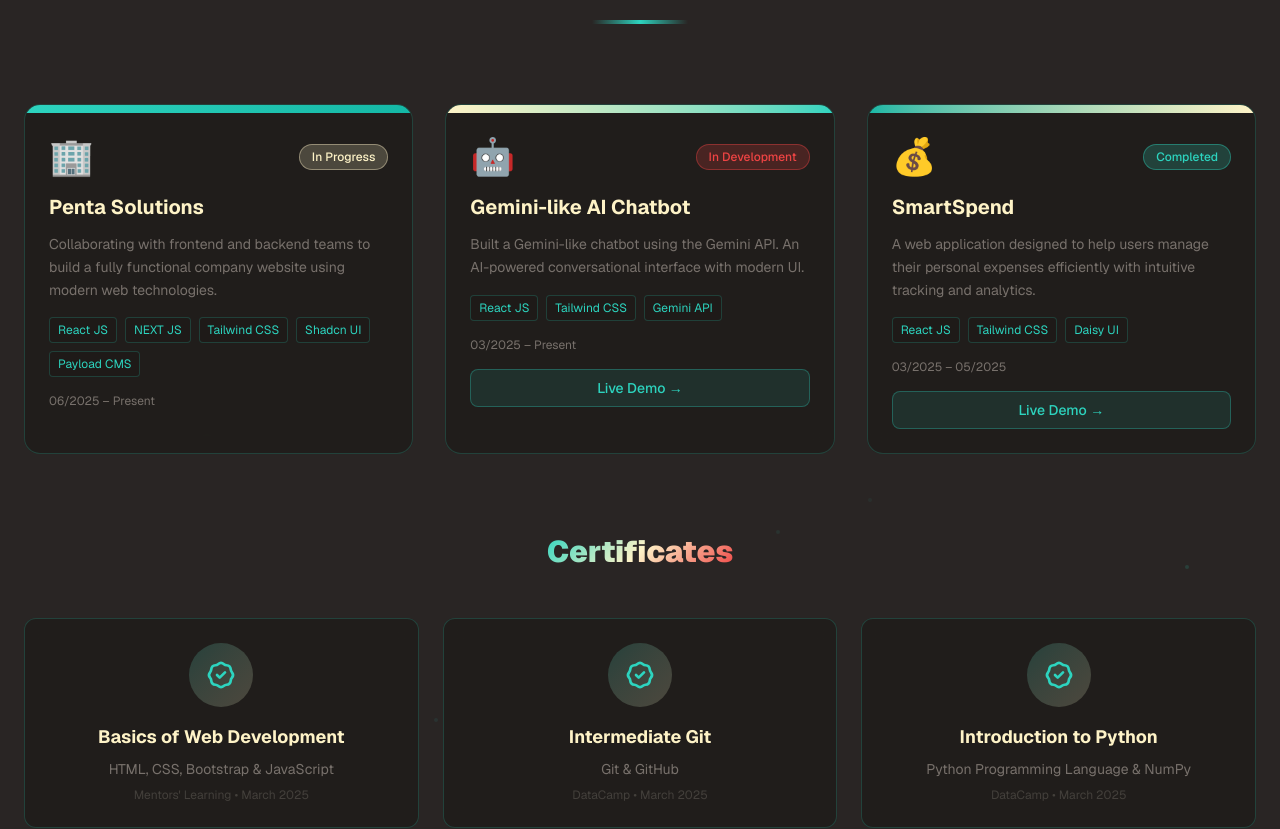
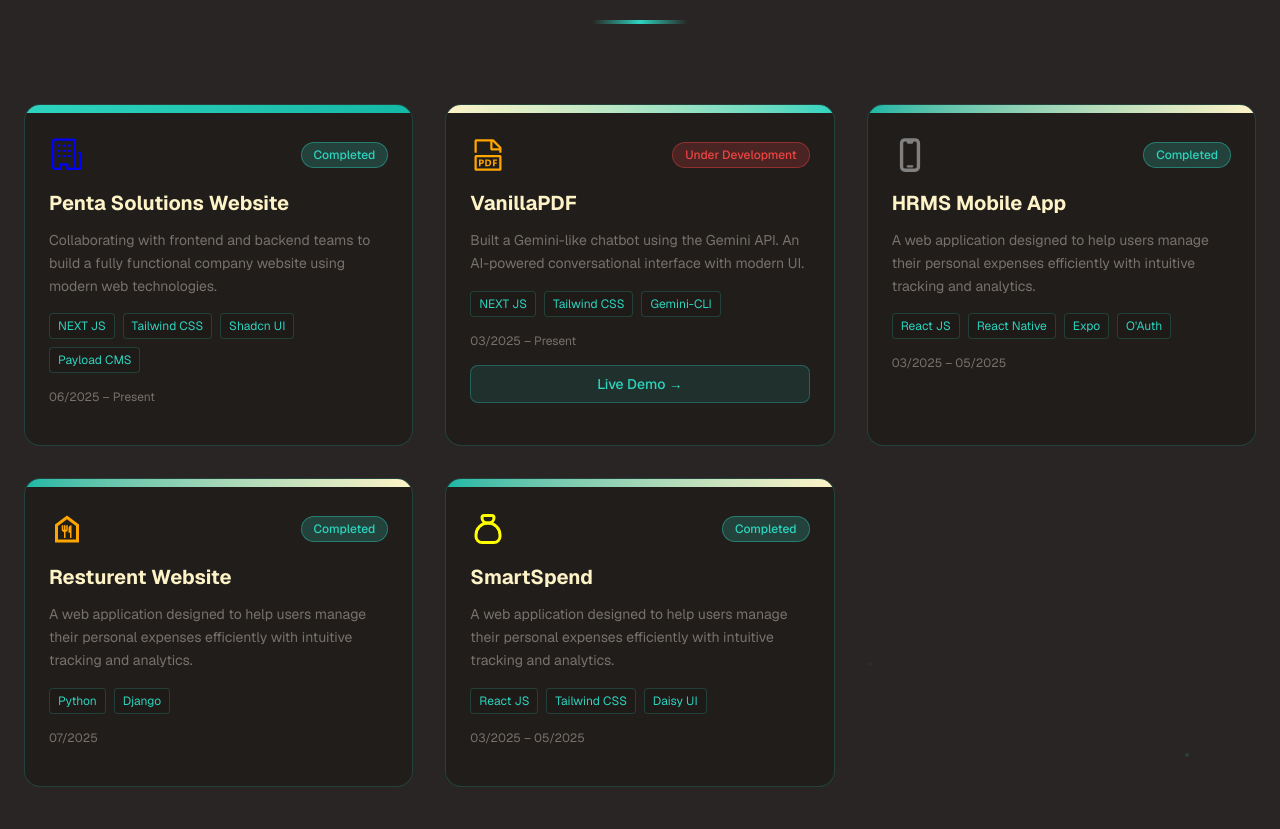
Before and after one commit to bishaldebroy007/portfolio-bishal-aot-theme, a Next.js app: page / in a window 1280 px wide. Shown: the part 5940-6769 px from the top of the page. Built offline with nearby package versions, Linux system fonts and the light colour scheme.

Commit message:
update: the project section

```diff
--- a/components/Projects.tsx
+++ b/components/Projects.tsx
@@ -1,7 +1,12 @@
-'use client';
+"use client";
 
-import { motion, useInView } from 'framer-motion';
-import { useRef, useState, useEffect } from 'react';
+import { motion, useInView } from "framer-motion";
+import { useRef, useState, useEffect } from "react";
+import { GoOrganization } from "react-icons/go";
+import { VscFilePdf } from "react-icons/vsc";
+import { TbMoneybag } from "react-icons/tb";
+import { HiDevicePhoneMobile } from "react-icons/hi2";
+import { MdOutlineFoodBank } from "react-icons/md";
 
 interface Particle {
   left: number;
@@ -12,63 +17,82 @@ interface Particle {
 
 const projects = [
   {
-    title: 'Penta Solutions',
+    title: "Penta Solutions Website",
     description:
-      'Collaborating with frontend and backend teams to build a fully functional company website using modern web technologies.',
-    tech: ['React JS', 'NEXT JS', 'Tailwind CSS', 'Shadcn UI', 'Payload CMS'],
-    period: '06/2025 – Present',
-    status: 'In Progress',
-    icon: '🏢',
-    color: 'from-aot-green to-aot-green-dim',
+      "Collaborating with frontend and backend teams to build a fully functional company website using modern web technologies.",
+    tech: ["NEXT JS", "Tailwind CSS", "Shadcn UI", "Payload CMS"],
+    period: "06/2025 – Present",
+    status: "Completed",
+    icon: <GoOrganization color="blue" />, // Building Icon
+    color: "from-aot-green to-aot-green-dim",
   },
   {
-    title: 'Gemini-like AI Chatbot',
+    title: "VanillaPDF",
     description:
-      'Built a Gemini-like chatbot using the Gemini API. An AI-powered conversational interface with modern UI.',
-    tech: ['React JS', 'Tailwind CSS', 'Gemini API'],
-    period: '03/2025 – Present',
-    status: 'In Development',
-    icon: '🤖',
-    color: 'from-aot-cream to-aot-green',
-    live: '#',
+      "Built a Gemini-like chatbot using the Gemini API. An AI-powered conversational interface with modern UI.",
+    tech: ["NEXT JS", "Tailwind CSS", "Gemini-CLI"],
+    period: "03/2025 – Present",
+    status: "Under Development",
+    icon: <VscFilePdf color="orange" />, // PDF Icon
+    color: "from-aot-cream to-aot-green",
+    live: "https://vanillapdf.netlify.app/",
   },
   {
-    title: 'SmartSpend',
+    title: "HRMS Mobile App",
     description:
-      'A web application designed to help users manage their personal expenses efficiently with intuitive tracking and analytics.',
-    tech: ['React JS', 'Tailwind CSS', 'Daisy UI'],
-    period: '03/2025 – 05/2025',
-    status: 'Completed',
-    icon: '💰',
-    color: 'from-aot-green-dim to-aot-cream',
-    live: '#',
+      "A web application designed to help users manage their personal expenses efficiently with intuitive tracking and analytics.",
+    tech: ["React JS", "React Native", "Expo", "O'Auth"],
+    period: "03/2025 – 05/2025",
+    status: "Completed",
+    icon: <HiDevicePhoneMobile color="gray" />, // Money Icon
+    color: "from-aot-green-dim to-aot-cream",
+  },
+  {
+    title: "Resturent Website",
+    description:
+      "A web application designed to help users manage their personal expenses efficiently with intuitive tracking and analytics.",
+    tech: ["Python", "Django"],
+    period: "07/2025",
+    status: "Completed",
+    icon: <MdOutlineFoodBank color="orange" />, // Money Icon
+    color: "from-aot-green-dim to-aot-cream",
+  },
+  {
+    title: "SmartSpend",
+    description:
+      "A web application designed to help users manage their personal expenses efficiently with intuitive tracking and analytics.",
+    tech: ["React JS", "Tailwind CSS", "Daisy UI"],
+    period: "03/2025 – 05/2025",
+    status: "Completed",
+    icon: <TbMoneybag color="yellow" />,
+    color: "from-aot-green-dim to-aot-cream",
   },
 ];
 
 const certificates = [
   {
-    title: 'Basics of Web Development',
-    description: 'HTML, CSS, Bootstrap & JavaScript',
+    title: "Basics of Web Development",
+    description: "HTML, CSS, Bootstrap & JavaScript",
     issuer: "Mentors' Learning",
-    date: 'March 2025',
+    date: "March 2025",
   },
   {
-    title: 'Intermediate Git',
-    description: 'Git & GitHub',
-    issuer: 'DataCamp',
-    date: 'March 2025',
+    title: "Intermediate Git",
+    description: "Git & GitHub",
+    issuer: "DataCamp",
+    date: "March 2025",
   },
   {
-    title: 'Introduction to Python',
-    description: 'Python Programming Language & NumPy',
-    issuer: 'DataCamp',
-    date: 'March 2025',
+    title: "Introduction to Python",
+    description: "Python Programming Language & NumPy",
+    issuer: "DataCamp",
+    date: "March 2025",
   },
 ];
 
 export default function Projects() {
   const ref = useRef(null);
-  const isInView = useInView(ref, { once: true, margin: '-100px' });
+  const isInView = useInView(ref, { once: true, margin: "-100px" });
   const [mounted, setMounted] = useState(false);
   const [particles, setParticles] = useState<Particle[]>([]);
 
@@ -80,12 +104,16 @@ export default function Projects() {
         top: Math.random() * 100,
         delay: Math.random() * 2,
         duration: 3 + Math.random() * 2,
-      }))
+      })),
     );
   }, []);
 
   return (
-    <section id="projects" className="relative py-32 bg-aot-steel overflow-hidden" ref={ref}>
+    <section
+      id="projects"
+      className="relative py-32 bg-aot-steel overflow-hidden"
+      ref={ref}
+    >
       {/* Animated Background */}
       <div className="absolute inset-0">
         {mounted &&
@@ -104,7 +132,7 @@ export default function Projects() {
               transition={{
                 duration: particle.duration,
                 repeat: Infinity,
-                ease: 'easeInOut',
+                ease: "easeInOut",
                 delay: particle.delay,
               }}
             />
@@ -130,11 +158,11 @@ export default function Projects() {
             </span>
           </motion.div>
           <h2 className="text-4xl md:text-6xl font-black mb-6">
-            <span className="gradient-text">Projects</span>{' '}
+            <span className="gradient-text">Projects</span>{" "}
             <span className="text-aot-cream">& Certificates</span>
           </h2>
           <motion.div
-            className="w-24 h-1 bg-gradient-to-r from-transparent via-aot-green to-transparent mx-auto"
+            className="w-24 h-1 bg-linear-to-r from-transparent via-aot-green to-transparent mx-auto"
             initial={{ scaleX: 0 }}
             animate={isInView ? { scaleX: 1 } : {}}
             transition={{ duration: 0.8, delay: 0.4 }}
@@ -151,10 +179,10 @@ export default function Projects() {
               transition={{ duration: 0.8, delay: index * 0.15 }}
               whileHover={{ scale: 1.05, y: -10 }}
               className="glass-card rounded-2xl overflow-hidden group relative"
-              style={{ perspective: '1000px' }}
+              style={{ perspective: "1000px" }}
             >
               {/* Card Header */}
-              <div className={`h-2 bg-gradient-to-r ${project.color}`} />
+              <div className={`h-2 bg-linear-to-r ${project.color}`} />
 
               <div className="p-6">
                 {/* Icon & Status */}
@@ -168,11 +196,11 @@ export default function Projects() {
                   </motion.div>
                   <span
                     className={`px-3 py-1 rounded-full text-xs font-medium ${
-                      project.status === 'Completed'
-                        ? 'bg-aot-green/20 text-aot-green border border-aot-green/40'
-                        : project.status === 'In Progress'
-                        ? 'bg-aot-cream/20 text-aot-cream border border-aot-cream/40'
-                        : 'bg-aot-red/20 text-aot-red border border-aot-red/40'
+                      project.status === "Completed"
+                        ? "bg-aot-green/20 text-aot-green border border-aot-green/40"
+                        : project.status === "In Progress"
+                          ? "bg-aot-cream/20 text-aot-cream border border-aot-cream/40"
+                          : "bg-aot-red/20 text-aot-red border border-aot-red/40"
                     }`}
                   >
                     {project.status}
@@ -183,7 +211,9 @@ export default function Projects() {
                 <h3 className="text-xl font-bold text-aot-cream mb-3 group-hover:text-aot-green transition-colors">
                   {project.title}
                 </h3>
-                <p className="text-sm text-aot-smoke mb-4 leading-relaxed">{project.description}</p>
+                <p className="text-sm text-aot-smoke mb-4 leading-relaxed">
+                  {project.description}
+                </p>
 
                 {/* Tech Stack */}
                 <div className="flex flex-wrap gap-2 mb-4">
@@ -201,7 +231,9 @@ export default function Projects() {
                 </div>
 
                 {/* Period */}
-                <div className="text-xs text-aot-smoke mb-4">{project.period}</div>
+                <div className="text-xs text-aot-smoke mb-4">
+                  {project.period}
+                </div>
 
                 {/* Action Buttons */}
                 <div className="flex gap-2">
@@ -222,7 +254,7 @@ export default function Projects() {
 
               {/* Hover Glow Effect */}
               <motion.div
-                className={`absolute inset-0 bg-gradient-to-br ${project.color} opacity-0 group-hover:opacity-10 transition-opacity duration-300 pointer-events-none`}
+                className={`absolute inset-0 bg-linear-to-bl ${project.color} opacity-0 group-hover:opacity-10 transition-opacity duration-300 pointer-events-none`}
               />
             </motion.div>
           ))}
@@ -249,19 +281,31 @@ export default function Projects() {
                 className="glass-card rounded-xl p-6 text-center group"
               >
                 <motion.div
-                  className="w-16 h-16 mx-auto mb-4 rounded-full bg-gradient-to-br from-aot-green/20 to-aot-cream/20 flex items-center justify-center"
+                  className="w-16 h-16 mx-auto mb-4 rounded-full bg-linear-to-br from-aot-green/20 to-aot-cream/20 flex items-center justify-center"
                   whileHover={{ rotate: 360 }}
                   transition={{ duration: 0.6 }}
                 >
-                  <svg className="w-8 h-8 text-aot-green" fill="none" stroke="currentColor" viewBox="0 0 24 24">
-                    <path strokeLinecap="round" strokeLinejoin="round" strokeWidth={2} d="M9 12l2 2 4-4M7.835 4.697a3.42 3.42 0 001.946-.806 3.42 3.42 0 014.438 0 3.42 3.42 0 001.946.806 3.42 3.42 0 013.138 3.138 3.42 3.42 0 00.806 1.946 3.42 3.42 0 010 4.438 3.42 3.42 0 00-.806 1.946 3.42 3.42 0 01-3.138 3.138 3.42 3.42 0 00-1.946.806 3.42 3.42 0 01-4.438 0 3.42 3.42 0 00-1.946-.806 3.42 3.42 0 01-3.138-3.138 3.42 3.42 0 00-.806-1.946 3.42 3.42 0 010-4.438 3.42 3.42 0 00.806-1.946 3.42 3.42 0 013.138-3.138z" />
+                  <svg
+                    className="w-8 h-8 text-aot-green"
+                    fill="none"
+                    stroke="currentColor"
+                    viewBox="0 0 24 24"
+                  >
+                    <path
+                      strokeLinecap="round"
+                      strokeLinejoin="round"
+                      strokeWidth={2}
+                      d="M9 12l2 2 4-4M7.835 4.697a3.42 3.42 0 001.946-.806 3.42 3.42 0 014.438 0 3.42 3.42 0 001.946.806 3.42 3.42 0 013.138 3.138 3.42 3.42 0 00.806 1.946 3.42 3.42 0 010 4.438 3.42 3.42 0 00-.806 1.946 3.42 3.42 0 01-3.138 3.138 3.42 3.42 0 00-1.946.806 3.42 3.42 0 01-4.438 0 3.42 3.42 0 00-1.946-.806 3.42 3.42 0 01-3.138-3.138 3.42 3.42 0 00-.806-1.946 3.42 3.42 0 010-4.438 3.42 3.42 0 00.806-1.946 3.42 3.42 0 013.138-3.138z"
+                    />
                   </svg>
                 </motion.div>
 
                 <h4 className="text-lg font-bold text-aot-cream mb-2 group-hover:text-aot-green transition-colors">
                   {cert.title}
                 </h4>
-                <p className="text-sm text-aot-smoke mb-2">{cert.description}</p>
+                <p className="text-sm text-aot-smoke mb-2">
+                  {cert.description}
+                </p>
                 <div className="text-xs text-aot-cape">
                   {cert.issuer} • {cert.date}
                 </div>
@@ -277,7 +321,7 @@ export default function Projects() {
           transition={{ duration: 0.8, delay: 1.5 }}
           className="mt-16 glass-card rounded-2xl p-8 relative overflow-hidden"
         >
-          <div className="absolute top-0 right-0 w-40 h-40 bg-gradient-to-bl from-aot-red/20 to-transparent rounded-bl-full" />
+          <div className="absolute top-0 right-0 w-40 h-40 bg-linear-to-bl from-aot-red/20 to-transparent rounded-bl-full" />
 
           <div className="relative z-10">
             <div className="flex items-center gap-3 mb-4">
@@ -286,21 +330,40 @@ export default function Projects() {
                 whileHover={{ rotate: 360 }}
                 transition={{ duration: 0.5 }}
               >
-                <svg className="w-6 h-6 text-aot-red" fill="none" stroke="currentColor" viewBox="0 0 24 24">
-                  <path strokeLinecap="round" strokeLinejoin="round" strokeWidth={2} d="M12 6.253v13m0-13C10.832 5.477 9.246 5 7.5 5S4.168 5.477 3 6.253v13C4.168 18.477 5.754 18 7.5 18s3.332.477 4.5 1.253m0-13C13.168 5.477 14.754 5 16.5 5c1.747 0 3.332.477 4.5 1.253v13C19.832 18.477 18.247 18 16.5 18c-1.746 0-3.332.477-4.5 1.253" />
+                <svg
+                  className="w-6 h-6 text-aot-red"
+                  fill="none"
+                  stroke="currentColor"
+                  viewBox="0 0 24 24"
+                >
+                  <path
+                    strokeLinecap="round"
+                    strokeLinejoin="round"
+                    strokeWidth={2}
+                    d="M12 6.253v13m0-13C10.832 5.477 9.246 5 7.5 5S4.168 5.477 3 6.253v13C4.168 18.477 5.754 18 7.5 18s3.332.477 4.5 1.253m0-13C13.168 5.477 14.754 5 16.5 5c1.747 0 3.332.477 4.5 1.253v13C19.832 18.477 18.247 18 16.5 18c-1.746 0-3.332.477-4.5 1.253"
+                  />
                 </svg>
               </motion.div>
               <div>
-                <h3 className="text-2xl font-bold text-aot-cream">Publication</h3>
-                <p className="text-sm text-aot-smoke">COMPASS '24: ACM SIGCAS/SIGCHI Conference</p>
+                <h3 className="text-2xl font-bold text-aot-cream">
+                  Publication
+                </h3>
+                <p className="text-sm text-aot-smoke">
+                  COMPASS &apos;24: ACM SIGCAS/SIGCHI Conference
+                </p>
               </div>
             </div>
 
             <p className="text-aot-smoke leading-relaxed mb-4">
-              <span className="text-aot-green font-semibold">"Bridging the Gap: Exploring the Factors Influencing Women's Adoption of Mobile Financial Services (MFS) in Rural Areas of Bangladesh"</span>
+              <span className="text-aot-green font-semibold">
+                &quot;Bridging the Gap: Exploring the Factors Influencing
+                Women&apos;s Adoption of Mobile Financial Services (MFS) in
+                Rural Areas of Bangladesh&quot;
+              </span>
             </p>
             <p className="text-sm text-aot-cape mb-4">
-              Authors: Bishal Deb Roy, Sumaia Arefin Ritu, Anika Priodorshinee Mrittika, and Jannatun Noor
+              Authors: Bishal Deb Roy, Sumaia Arefin Ritu, Anika Priodorshinee
+              Mrittika, and Jannatun Noor
             </p>
 
             <motion.a
@@ -312,8 +375,18 @@ export default function Projects() {
               whileTap={{ scale: 0.95 }}
             >
               View Paper
-              <svg className="w-4 h-4" fill="none" stroke="currentColor" viewBox="0 0 24 24">
-                <path strokeLinecap="round" strokeLinejoin="round" strokeWidth={2} d="M10 6H6a2 2 0 00-2 2v10a2 2 0 002 2h10a2 2 0 002-2v-4M14 4h6m0 0v6m0-6L10 14" />
+              <svg
+                className="w-4 h-4"
+                fill="none"
+                stroke="currentColor"
+                viewBox="0 0 24 24"
+              >
+                <path
+                  strokeLinecap="round"
+                  strokeLinejoin="round"
+                  strokeWidth={2}
+                  d="M10 6H6a2 2 0 00-2 2v10a2 2 0 002 2h10a2 2 0 002-2v-4M14 4h6m0 0v6m0-6L10 14"
+                />
               </svg>
             </motion.a>
           </div>
--- a/package.json
+++ b/package.json
@@ -12,7 +12,8 @@
     "framer-motion": "^12.38.0",
     "next": "16.2.2",
     "react": "19.2.4",
-    "react-dom": "19.2.4"
+    "react-dom": "19.2.4",
+    "react-icons": "^5.6.0"
   },
   "devDependencies": {
     "@tailwindcss/postcss": "^4",
```
Also changed, not shown: 1 other file (tests, documents, lock files or other folders).
